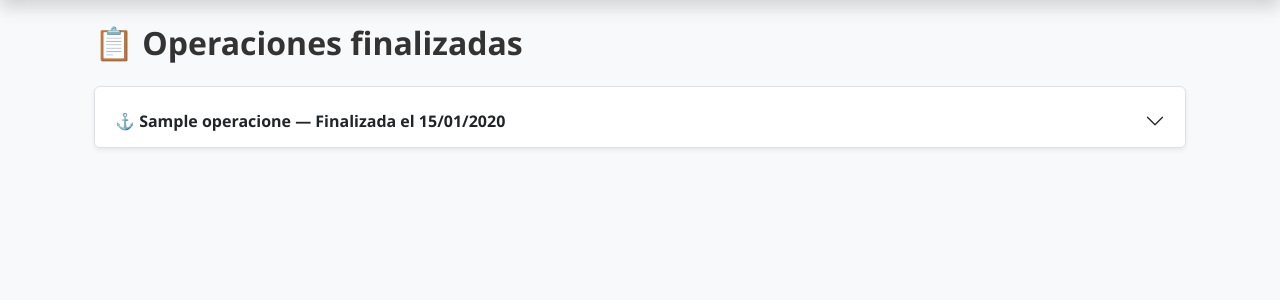
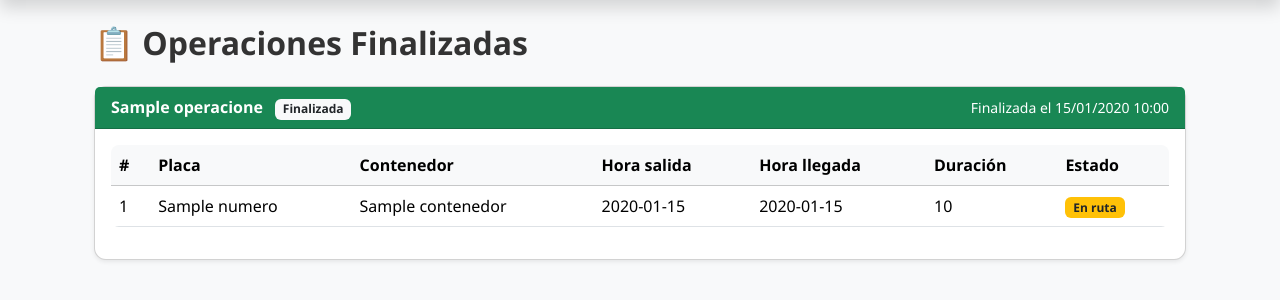
Before and after one commit to alamodylan/operacionbarco, a Flask app: template templates/movimientos.html in a window 1280 px wide. Shown: the part 64-364 px from the top of the page. Run offline with Flask 3, Linux system fonts and the light colour scheme; the template is opened without the code that fills it: most values are stand-ins (such as "Sample title", 1, 10 or a date in 2020); parts of the project's set-up code (start-up, migrations or seed data) failed here and were passed over.

Commit message:
Cambio en operaciones 6

```diff
--- a/templates/movimientos.html
+++ b/templates/movimientos.html
@@ -1,23 +1,21 @@
 {% extends "base.html" %}
-{% block title %}Movimientos Finalizados{% endblock %}
+{% block title %}Historial de Movimientos{% endblock %}
 
 {% block content %}
 <div class="container mt-4">
-    <div class="d-flex justify-content-between align-items-center mb-3">
-        <h2 class="fw-bold">📋 Operaciones finalizadas</h2>
-    </div>
+    <h2 class="fw-bold mb-4">📋 Operaciones Finalizadas</h2>
 
     {% if operaciones %}
-    <div class="accordion" id="accordionOperaciones">
         {% for op in operaciones %}
-        <div class="accordion-item shadow-sm mb-2">
-            <h2 class="accordion-header" id="heading{{ op.id }}">
-                <button class="accordion-button collapsed fw-bold" type="button" data-bs-toggle="collapse" data-bs-target="#collapse{{ op.id }}" aria-expanded="false" aria-controls="collapse{{ op.id }}">
-                    ⚓ {{ op.nombre }} — Finalizada el {{ op.fecha_creacion.strftime('%d/%m/%Y') }}
-                </button>
-            </h2>
-            <div id="collapse{{ op.id }}" class="accordion-collapse collapse" aria-labelledby="heading{{ op.id }}" data-bs-parent="#accordionOperaciones">
-                <div class="accordion-body">
+        <div class="card mb-4 shadow-sm">
+            <div class="card-header bg-success text-white d-flex justify-content-between align-items-center">
+                <div>
+                    <strong>{{ op.nombre }}</strong>
+                    <span class="badge bg-light text-dark ms-2">Finalizada</span>
+                </div>
+                <small>Finalizada el {{ op.fecha_creacion.strftime('%d/%m/%Y %H:%M') }}</small>
+            </div>
+            <div class="card-body">
                 {% if op.movimientos %}
                 <div class="table-responsive">
                     <table class="table table-hover align-middle">
@@ -28,7 +26,7 @@
                                 <th>Contenedor</th>
                                 <th>Hora salida</th>
                                 <th>Hora llegada</th>
-                                    <th>Duración total</th>
+                                <th>Duración</th>
                                 <th>Estado</th>
                             </tr>
                         </thead>
@@ -39,7 +37,13 @@
                                 <td>{{ mov.placa.numero }}</td>
                                 <td>{{ mov.contenedor }}</td>
                                 <td>{{ mov.hora_salida.strftime('%d/%m/%Y %H:%M') }}</td>
-                                    <td>{{ mov.hora_llegada.strftime('%d/%m/%Y %H:%M') if mov.hora_llegada else '—' }}</td>
+                                <td>
+                                    {% if mov.hora_llegada %}
+                                        {{ mov.hora_llegada.strftime('%d/%m/%Y %H:%M') }}
+                                    {% else %}
+                                        <span class="text-muted">—</span>
+                                    {% endif %}
+                                </td>
                                 <td>
                                     {% if mov.hora_llegada %}
                                         {{ mov.tiempo_total(formato=True) }}
@@ -51,7 +55,7 @@
                                     {% if mov.estado == 'finalizado' %}
                                         <span class="badge bg-success">Finalizado</span>
                                     {% else %}
-                                            <span class="badge bg-secondary">{{ mov.estado }}</span>
+                                        <span class="badge bg-warning text-dark">En ruta</span>
                                     {% endif %}
                                 </td>
                             </tr>
@@ -60,16 +64,14 @@
                     </table>
                 </div>
                 {% else %}
-                    <p class="text-muted text-center mb-0">No hay movimientos registrados en esta operación.</p>
+                    <p class="text-muted">No se registraron movimientos en esta operación.</p>
                 {% endif %}
             </div>
         </div>
-        </div>
         {% endfor %}
-    </div>
     {% else %}
     <div class="alert alert-info text-center mt-4">
-        No hay operaciones finalizadas disponibles.
+        No hay operaciones finalizadas registradas aún.
     </div>
     {% endif %}
 </div>
```
Also changed, not shown: models/movimiento.py (+11 -0 lines), models/operacion.py (+11 -3 lines), routes/movimiento_routes.py (+13 -23 lines). Lines whose indentation alone changed are shown as unchanged.
